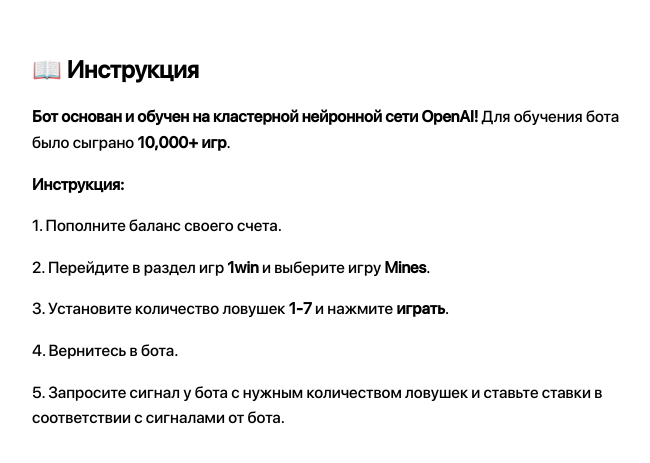
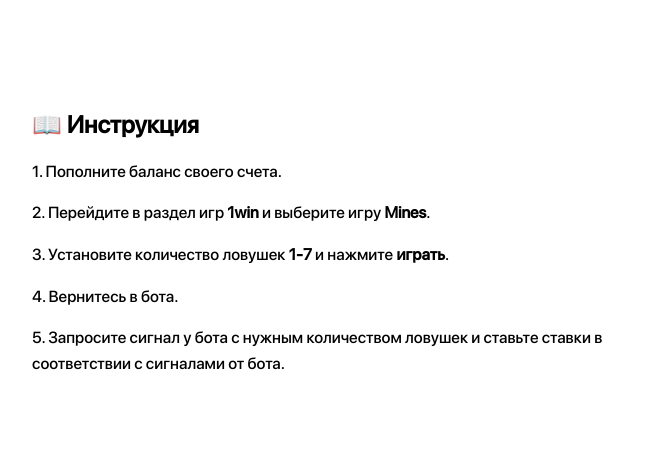
Before and after one commit to 1wingame/info, a plain HTML site: page index.html in a window 1280 px wide. Shown: the part 177-640 px from the top of the page, without its empty margins (308-958 px from the left). Drawn offline with Linux system fonts and the light colour scheme.

Commit message:
Update index.html

```diff
--- a/index.html
+++ b/index.html
@@ -41,12 +41,7 @@
 <body>
     <div class="container">
         <h1>📖 Инструкция</h1>
-        <p>
-            <span class="bold">Бот основан и обучен на кластерной нейронной сети OpenAI!</span> Для обучения бота было сыграно <span class="bold">10,000+ игр</span>.
-        </p>
-        <p>
-            <span class="bold">Инструкция:</span>
-        </p>
+
         <p>
             1. Пополните баланс своего счета.
         </p>
```
